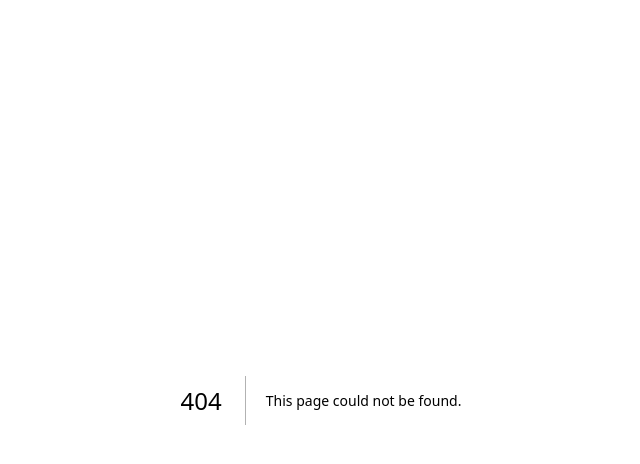
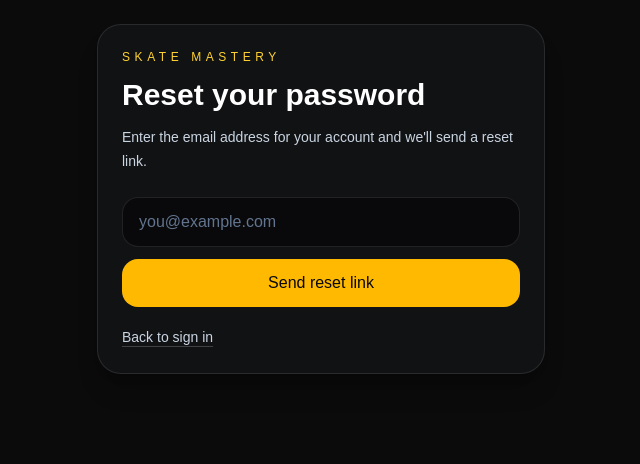
Before and after one commit to Drescher-Rijna/level-up, a Next.js app: page /reset-password in a window 1280 px wide. Before the commit this address had no page. Shown: the top 464 px of the page, without its empty margins (319-959 px from the left). Built offline with nearby package versions, Linux system fonts and the light colour scheme; no server answers.

Commit message:
reset password

```diff
--- /dev/null
+++ b/app/reset-password/page.tsx
@@ -0,0 +1,89 @@
+"use client";
+
+import Link from "next/link";
+import { useState } from "react";
+import { getSupabaseClient, getSupabaseConfigurationError } from "@/lib/supabase";
+
+export default function ResetPasswordPage() {
+  const [email, setEmail] = useState("");
+  const [message, setMessage] = useState("");
+  const [isSubmitting, setIsSubmitting] = useState(false);
+  const supabaseClient = getSupabaseClient();
+
+  if (getSupabaseConfigurationError()) {
+    return (
+      <div className="min-h-screen bg-[#0b0b0c] px-4 py-6 text-slate-100">
+        <div className="mx-auto max-w-xl rounded-3xl border border-red-500/30 bg-red-500/10 p-6">
+          <h1 className="text-2xl font-black text-white">Supabase configuration needed</h1>
+          <p className="mt-3 text-sm leading-6 text-red-100">
+            {getSupabaseConfigurationError()}
+          </p>
+        </div>
+      </div>
+    );
+  }
+
+  async function handleSubmit(event: React.FormEvent<HTMLFormElement>) {
+    event.preventDefault();
+
+    if (!supabaseClient || !email.trim()) {
+      setMessage("Please enter your email address.");
+      return;
+    }
+
+    setIsSubmitting(true);
+    setMessage("");
+
+    const { error } = await supabaseClient.auth.resetPasswordForEmail(email.trim(), {
+      redirectTo: `${window.location.origin}/reset-password`,
+    });
+
+    setIsSubmitting(false);
+
+    if (error) {
+      setMessage(error.message);
+      return;
+    }
+
+    setMessage("Password reset email sent. Check your inbox and follow the link to set a new password.");
+  }
+
+  return (
+    <div className="min-h-screen bg-[#0b0b0c] px-4 py-6 text-slate-100">
+      <div className="mx-auto max-w-md rounded-3xl border border-white/10 bg-[#111214] p-6 shadow-xl shadow-black/20">
+        <p className="text-xs uppercase tracking-[0.38em] text-amber-300">Skate Mastery</p>
+        <h1 className="mt-3 text-3xl font-black text-white">Reset your password</h1>
+        <p className="mt-3 text-sm leading-6 text-slate-300">
+          Enter the email address for your account and we&apos;ll send a reset link.
+        </p>
+
+        <form className="mt-6 space-y-3" onSubmit={handleSubmit}>
+          <input
+            type="email"
+            required
+            value={email}
+            onChange={(event) => setEmail(event.target.value)}
+            placeholder="you@example.com"
+            className="w-full rounded-2xl border border-white/10 bg-zinc-950 px-4 py-3 text-white outline-none placeholder:text-slate-500 focus:border-amber-400"
+          />
+          <button
+            type="submit"
+            disabled={isSubmitting}
+            className="w-full rounded-2xl bg-amber-400 px-5 py-3 font-bold text-zinc-950 transition hover:bg-amber-300 disabled:cursor-not-allowed disabled:bg-amber-400/60"
+          >
+            {isSubmitting ? "Sending..." : "Send reset link"}
+          </button>
+        </form>
+
+        {message && <p className="mt-4 text-sm text-amber-100">{message}</p>}
+
+        <Link
+          href="/"
+          className="mt-5 inline-block text-sm font-medium text-slate-300 underline decoration-white/20 underline-offset-4 hover:text-white"
+        >
+          Back to sign in
+        </Link>
+      </div>
+    </div>
+  );
+}
--- a/components/skate-mastery-app.tsx
+++ b/components/skate-mastery-app.tsx
@@ -273,16 +273,26 @@ export default function SkateMasteryApp({ view }: { view: AppView }) {
             </button>
           </form>
           {authMessage && <p className="mt-4 text-sm text-amber-100">{authMessage}</p>}
+          <div className="mt-5 flex flex-col gap-3 text-sm text-slate-300">
+            {!isCreatingAccount && (
+              <Link
+                href="/reset-password"
+                className="font-medium text-amber-200 underline decoration-amber-200/40 underline-offset-4 hover:text-amber-100"
+              >
+                Forgot password?
+              </Link>
+            )}
             <button
               type="button"
               onClick={() => {
                 setIsCreatingAccount((current) => !current);
                 setAuthMessage("");
               }}
-            className="mt-5 text-sm font-medium text-slate-300 underline decoration-white/20 underline-offset-4 hover:text-white"
+              className="text-left font-medium underline decoration-white/20 underline-offset-4 hover:text-white"
             >
               {isCreatingAccount ? "Already have an account? Sign in" : "Need an account? Create one"}
             </button>
+          </div>
         </div>
       </div>
     );
```
Lines whose indentation alone changed are shown as unchanged.
